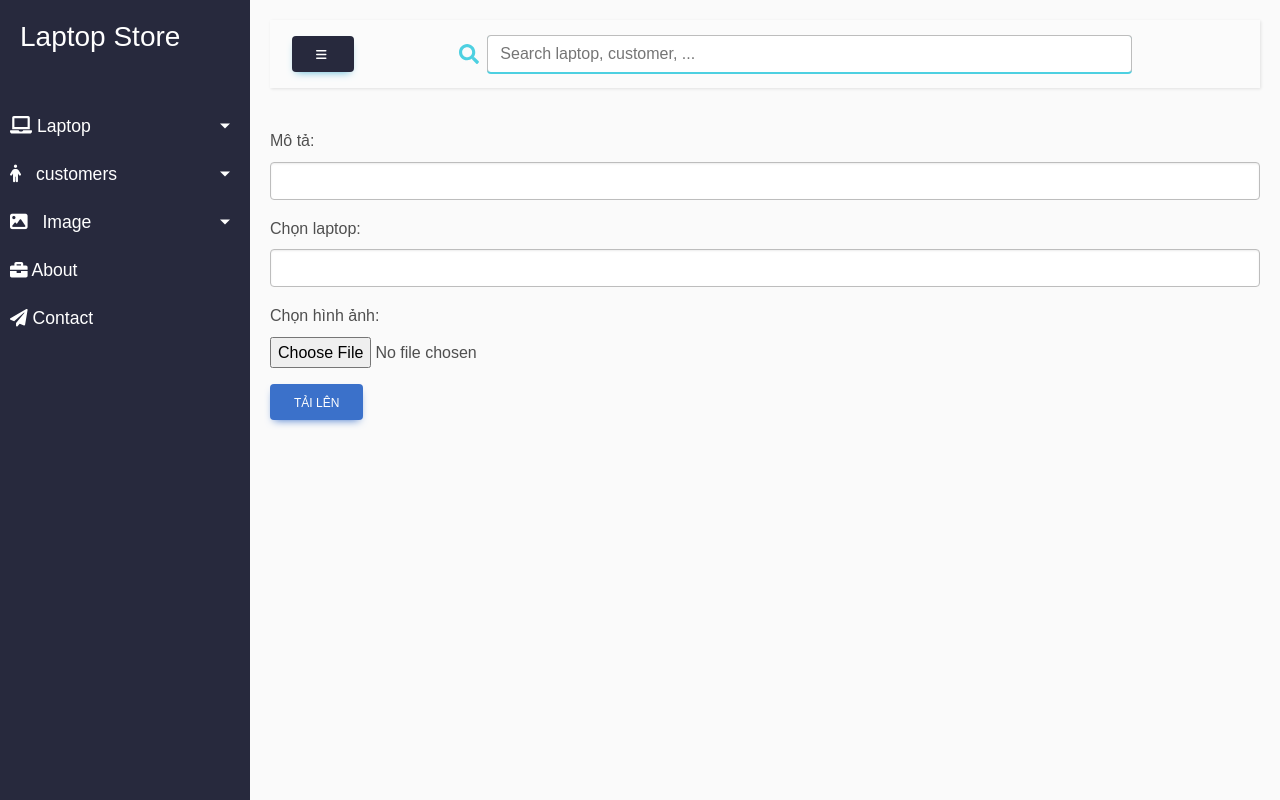
After one commit to haitrieu123580/python_project, a Django app: page /store/upload_image/ in a window 1280 px wide. The commit adds this page. Run offline with Django 4.2, Linux system fonts and the light colour scheme; data that the repository does not hold is empty; some libraries are stand-ins or nearby versions.

Commit message:
CRUD IMAGE

```diff
--- a/mysite/store/forms.py
+++ b/mysite/store/forms.py
@@ -1,19 +1,29 @@
 from django import forms
-from .models import Laptop
-
+from .models import Laptop, Image
 
 
 class LaptopForm(forms.ModelForm):
     class Meta:
         model = Laptop
-        fields = ['name', 'brand', 'graphic_card', 'ram', 'cpu', 'screen_type', 'price']
+        fields = ['name', 'brand', 'graphic_card',
+                  'ram', 'cpu', 'screen_type', 'price']
+
     def clean_ram(self):
         ram = self.cleaned_data.get('ram')
         if not isinstance(ram, int):
             raise forms.ValidationError("RAM must be an integer")
         return ram
+
     def clean_price(self):
         price = self.cleaned_data.get('price')
         if price <= 0:
             raise forms.ValidationError("Price must be greater than zero")
         return price
+
+
+class ImageForm(forms.ModelForm):
+    image = forms.ImageField(widget=forms.FileInput)
+
+    class Meta:
+        model = Image
+        fields = ['description', 'image', 'laptop']
--- a/mysite/store/models.py
+++ b/mysite/store/models.py
@@ -41,7 +41,7 @@ class Laptop(models.Model):
 
 
 class Image(models.Model):
-    image = models.ImageField(null = True, blank = True)
+    image = models.ImageField(null=True, blank=True)
     description = models.CharField(max_length=100, blank=True)
     laptop = models.ForeignKey(
         Laptop, on_delete=models.CASCADE, related_name='images')
--- a/mysite/store/templates/base.html
+++ b/mysite/store/templates/base.html
@@ -49,10 +49,6 @@
                     </ul>
                 </li>
                 <li>
-                    <a href="#">
-                        <i class="fas fa-briefcase"></i>
-                        About
-                    </a>
                     <a href="#pageSubmenu" data-toggle="collapse" aria-expanded="false" class="dropdown-toggle">
                         <i class="fa-solid fa-person"></i>
                         customers
@@ -66,6 +62,26 @@
                         </li>
 
                     </ul>
+                </li>
+                <li>
+                    <a href="#imageSubmenu" data-toggle="collapse" aria-expanded="false" class="dropdown-toggle">
+                        <i class="fa-solid fa-image"></i>
+                        Image
+                    </a>
+                    <ul class="collapse list-unstyled" id="imageSubmenu">
+                        <li>
+                            <a href="{% url 'view_images' %}">View</a>
+                        </li>
+                        <li>
+                            <a href="{% url 'upload_image' %}">Add new Image</a>
+                        </li>
+                    </ul>
+                </li>
+                <li>
+                    <a href="#">
+                        <i class="fas fa-briefcase"></i>
+                        About
+                    </a>
                 </li>
                 <li>
                     <a href="#">
--- /dev/null
+++ b/mysite/store/templates/upload_image.html
@@ -0,0 +1,23 @@
+{% extends 'base.html' %}
+{% block content %}
+<form method="post" enctype="multipart/form-data">
+  {% csrf_token %}
+  <div class="form-group">
+    <label for="description">Mô tả:</label>
+    <input type="text" class="form-control" id="description" name="description">
+  </div>
+  <div class="form-group">
+    <label for="laptop">Chọn laptop:</label>
+    <select class="form-control" id="laptop" name="laptop">
+      {% for laptop in laptops %}
+        <option value="{{ laptop.id }}">{{ laptop.name }}</option>
+      {% endfor %}
+    </select>
+  </div>
+  <div class="form-group">
+    <label for="image">Chọn hình ảnh:</label>
+    <input type="file" class="form-control-file" id="image" name="image">
+  </div>
+  <button type="submit" class="btn btn-primary">Tải lên</button>
+</form>
+{% endblock %}
--- a/mysite/store/urls.py
+++ b/mysite/store/urls.py
@@ -9,7 +9,10 @@ urlpatterns = [
     path('add_laptop/', views.add_laptop, name='add_laptop'),
     path('laptop_update/<str:pk>/', views.laptop_update, name='laptop_update'),
     path('delete_laptop/<str:pk>/', views.delete_laptop, name='delete_laptop'),
-    path('laptop_detail/<str:laptop_id>/', views.laptop_detail, name='laptop_detail'),
-
+    path('laptop_detail/<str:laptop_id>/',views.laptop_detail, name='laptop_detail'),
+    path('upload_image/', views.upload_image, name='upload_image'),
+    path('view_images/', views.view_images, name='view_images'),
+    path('edit_image/<int:pk>/', views.EditImageView.as_view(), name='edit_image'),
+    path('delete_image/<int:pk>/', views.DeleteImageView.as_view(), name='delete_image'),
 ]
 #
--- a/mysite/store/views.py
+++ b/mysite/store/views.py
@@ -4,7 +4,26 @@ from django.http import HttpResponse
 from .models import Laptop, Brand, Image
 from django.shortcuts import render, redirect, get_object_or_404
 from .models import Laptop
-from .forms import LaptopForm
+from .forms import LaptopForm, ImageForm
+from django.views.generic.edit import DeleteView, UpdateView
+from django.urls import reverse_lazy
+
+class EditImageView(UpdateView):
+    model = Image
+    form_class = ImageForm
+    template_name = 'edit_image.html'
+
+    def form_valid(self, form):
+        form.save()
+        return redirect('view_images')
+
+
+class DeleteImageView(DeleteView):
+    model = Image
+    template_name = 'delete_image.html'
+    success_url = reverse_lazy('view_images')
+
+
 
 # def loginForm(request):
 #     return render(request, 'base.html', {})
@@ -26,10 +45,13 @@ from .forms import LaptopForm
 
 def index(request):
     return render(request, 'base.html')
+
+
 def lapList(request):
     lap_list = Laptop.objects.all()
-    context = {'laptop_list': lap_list }
+    context = {'laptop_list': lap_list}
     return render(request, 'lapList.html', context)
+
 
 def add_laptop(request):
     brands = Brand.objects.all()
@@ -49,8 +71,6 @@ def add_laptop(request):
     return render(request, 'add_laptop.html', {'form': form, 'brands': brands, 'errors': errors})
 
 
-
-
 def laptop_update(request, pk):
 
     laptop = get_object_or_404(Laptop, id=pk)
@@ -64,18 +84,42 @@ def laptop_update(request, pk):
 
     return render(request, 'laptop_update.html', {'form': form})
 
+
 def delete_laptop(request, pk):
     laptop = Laptop.objects.get(id=pk)
-    if request.method == 'POST' :
+    if request.method == 'POST':
         laptop.delete()
         return redirect('lapList')
     context = {'item': laptop}
     return render(request, 'delete_laptop.html', context)
 
+
 def laptop_detail(request, laptop_id):
     laptop = get_object_or_404(Laptop, id=laptop_id)
     images = Image.objects.filter(laptop=laptop)
     return render(request, 'laptop_detail.html', {'laptop': laptop, 'images': images})
+
+
 def delete(request):
     # delete
     lapList()
+
+
+def upload_image(request):
+    if request.method == 'POST':
+        form = ImageForm(request.POST, request.FILES)
+        if form.is_valid():
+            form.save()
+            return redirect('view_images')
+    else:
+        form = ImageForm()
+        laptops = Laptop.objects.all()
+    return render(request, 'upload_image.html', {'form': form, 'laptops': laptops})
+
+
+def view_images(request):
+    laptops = Laptop.objects.all()
+    images = []
+    for laptop in laptops:
+        images.append(Image.objects.filter(laptop=laptop))
+    return render(request, 'view_images.html', {'laptops': laptops, 'images': images})
```
Also changed, not shown: mysite/store/templates/delete_image.html (added, +12 -0 lines), mysite/store/templates/edit_image.html (added, +11 -0 lines), mysite/store/templates/view_images.html (added, +23 -0 lines), mysite/store/migrations/0002_image_name.py (added), mysite/store/migrations/0003_remove_image_name.py (added).
